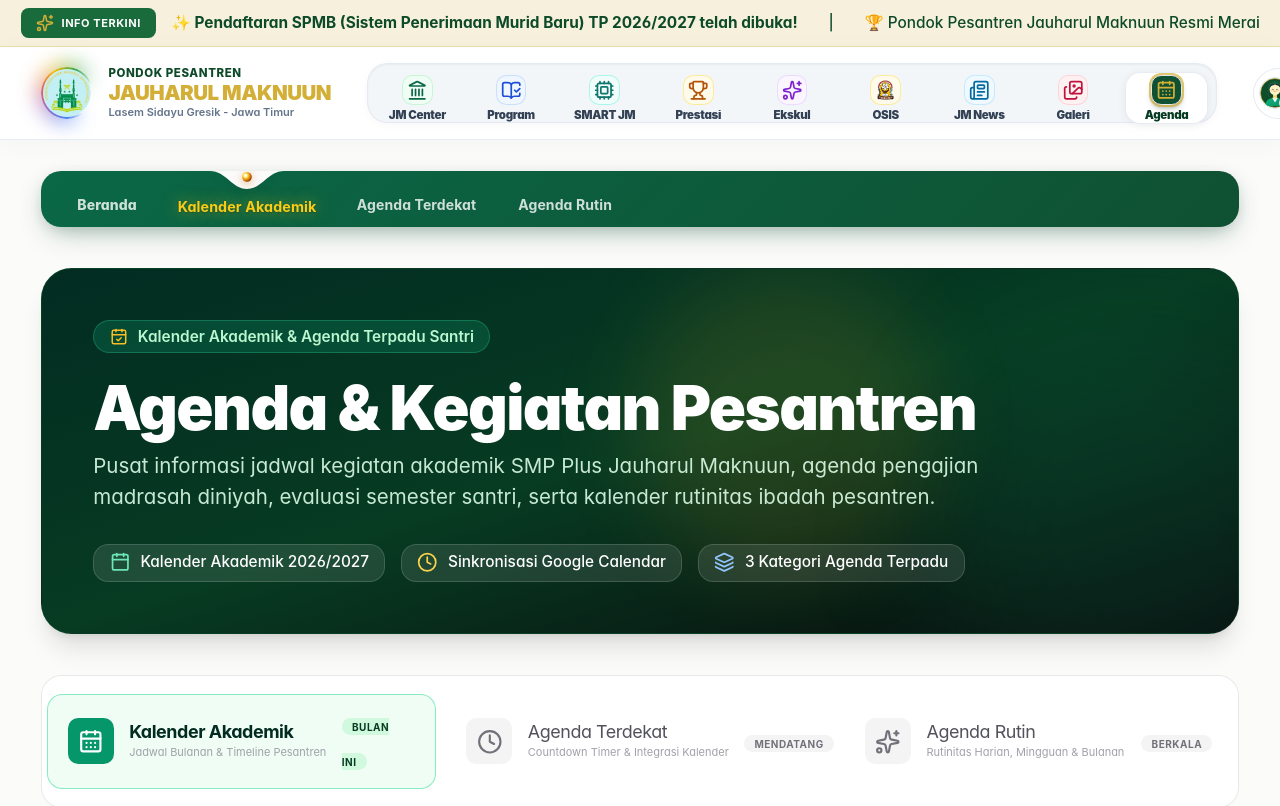
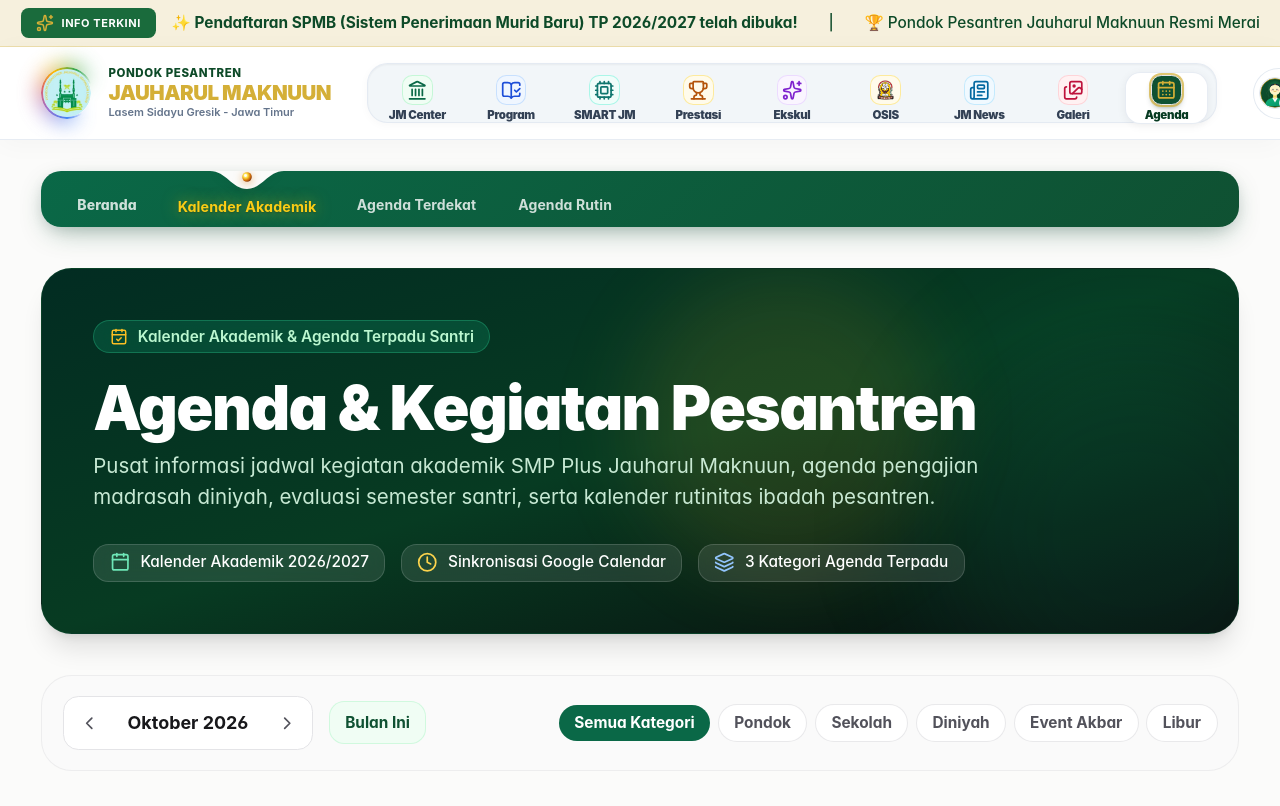
Before and after one commit to myalfian/newPPJM, a React (Vite) app: page /agenda in a window 1280 px wide. Shown: the top 806 px of the page. Built offline with nearby package versions, Linux system fonts and the light colour scheme.

Commit message:
refactor(agenda): remove redundant in-page segmented tab switcher bar and sync with NavBarTabs

```diff
--- a/src/pages/agenda/AgendaHub.tsx
+++ b/src/pages/agenda/AgendaHub.tsx
@@ -2,13 +2,10 @@ import React, { useState, useEffect } from 'react';
 import { useLocation, useNavigate } from 'react-router-dom';
 import { motion, AnimatePresence } from 'framer-motion';
 import {
-  CalendarDays,
   Clock,
-  Sparkles,
   CalendarCheck,
   Calendar,
-  Layers,
-  Award
+  Layers
 } from 'lucide-react';
 import { NavBarTabs } from '../../components/common/NavBarTabs';
 import { AcademicCalendarSection } from './AcademicCalendarSection';
@@ -58,34 +55,13 @@ export const AgendaHub: React.FC<AgendaHubProps> = ({ defaultTab = 'kalender' })
     }
   };
 
-  const tabsConfig = [
-    {
-      id: 'kalender' as AgendaTab,
-      label: 'Kalender Akademik',
-      subtitle: 'Jadwal Bulanan & Timeline Pesantren',
-      icon: CalendarDays,
-      badge: 'Bulan Ini'
-    },
-    {
-      id: 'upcoming' as AgendaTab,
-      label: 'Agenda Terdekat',
-      subtitle: 'Countdown Timer & Integrasi Kalender',
-      icon: Clock,
-      badge: 'Mendatang'
-    },
-    {
-      id: 'rutin' as AgendaTab,
-      label: 'Agenda Rutin',
-      subtitle: 'Rutinitas Harian, Mingguan & Bulanan',
-      icon: Sparkles,
-      badge: 'Berkala'
-    }
-  ];
-
   return (
     <div className="w-full max-w-7xl mx-auto px-3 sm:px-5 lg:px-8 py-3 sm:py-6 space-y-5 sm:space-y-8 overflow-x-hidden select-none">
       {/* Folder-style Navigation Breadcrumb */}
-      <NavBarTabs />
+      <NavBarTabs
+        activeTabId={activeTab}
+        onChangeTab={(tab) => handleTabChange(tab.id as AgendaTab)}
+      />
 
       {/* ========================================================= */}
       {/* HEADER BANNER: MODERN LUXURY AGENDA PPJM */}
@@ -126,75 +102,6 @@ export const AgendaHub: React.FC<AgendaHubProps> = ({ defaultTab = 'kalender' })
           </div>
         </div>
       </header>
-
-      {/* ========================================================= */}
-      {/* SEGMENTED TAB NAVIGATION (Sticky Modern Lux Pill Switcher) */}
-      {/* ========================================================= */}
-      <nav
-        aria-label="Navigasi Submenu Agenda"
-        className="sticky top-14 sm:top-18 z-30 -mx-3 px-3 sm:mx-0 sm:px-0 py-2.5 bg-white/85 dark:bg-zinc-950/85 backdrop-blur-md border-y sm:border sm:rounded-2xl border-zinc-200/80 dark:border-zinc-800/80 shadow-xs"
-      >
-        <div className="flex items-center gap-2 overflow-x-auto no-scrollbar touch-pan-x p-1">
-          {tabsConfig.map((tab) => {
-            const isActive = activeTab === tab.id;
-            const Icon = tab.icon;
-
-            return (
-              <button
-                key={tab.id}
-                type="button"
-                onClick={() => handleTabChange(tab.id)}
-                className={`group relative flex-1 min-w-[200px] sm:min-w-0 min-h-[48px] px-4 py-2.5 rounded-xl text-left transition-all duration-200 cursor-pointer flex items-center justify-between gap-3 active:scale-[0.98] ${
-                  isActive
-                    ? 'text-emerald-950 dark:text-emerald-100 font-bold'
-                    : 'text-zinc-600 dark:text-zinc-400 hover:text-zinc-900 dark:hover:text-zinc-200 hover:bg-zinc-100/60 dark:hover:bg-zinc-800/60'
-                }`}
-              >
-                {/* Active Indicator Sliding Pill (Framer Motion) */}
-                {isActive && (
-                  <motion.div
-                    layoutId="agenda-hub-active-indicator"
-                    className="absolute inset-0 bg-emerald-50 dark:bg-emerald-950/70 border border-emerald-300/80 dark:border-emerald-700/60 rounded-xl shadow-xs"
-                    transition={{ type: 'spring', stiffness: 450, damping: 35 }}
-                  />
-                )}
-
-                <div className="relative z-10 flex items-center gap-3">
-                  <div
-                    className={`w-9 h-9 rounded-lg flex items-center justify-center transition-colors ${
-                      isActive
-                        ? 'bg-emerald-600 text-white shadow-xs'
-                        : 'bg-zinc-100 dark:bg-zinc-800 text-zinc-500 group-hover:text-zinc-700 dark:group-hover:text-zinc-300'
-                    }`}
-                  >
-                    <Icon className="w-5 h-5" />
-                  </div>
-                  <div>
-                    <span className="block text-sm leading-tight tracking-tight">
-                      {tab.label}
-                    </span>
-                    <span className="block text-[11px] font-normal text-zinc-400 dark:text-zinc-400 truncate max-w-[150px] sm:max-w-none">
-                      {tab.subtitle}
-                    </span>
-                  </div>
-                </div>
-
-                <div className="relative z-10 hidden sm:block">
-                  <span
-                    className={`text-[10px] uppercase font-bold tracking-wider px-2 py-0.5 rounded-full ${
-                      isActive
-                        ? 'bg-emerald-200/60 dark:bg-emerald-900/60 text-emerald-900 dark:text-emerald-200'
-                        : 'bg-zinc-100 dark:bg-zinc-800 text-zinc-500'
-                    }`}
-                  >
-                    {tab.badge}
-                  </span>
-                </div>
-              </button>
-            );
-          })}
-        </div>
-      </nav>
 
       {/* ========================================================= */}
       {/* TAB CONTENT SECTIONS (Animated Switcher) */}
```
